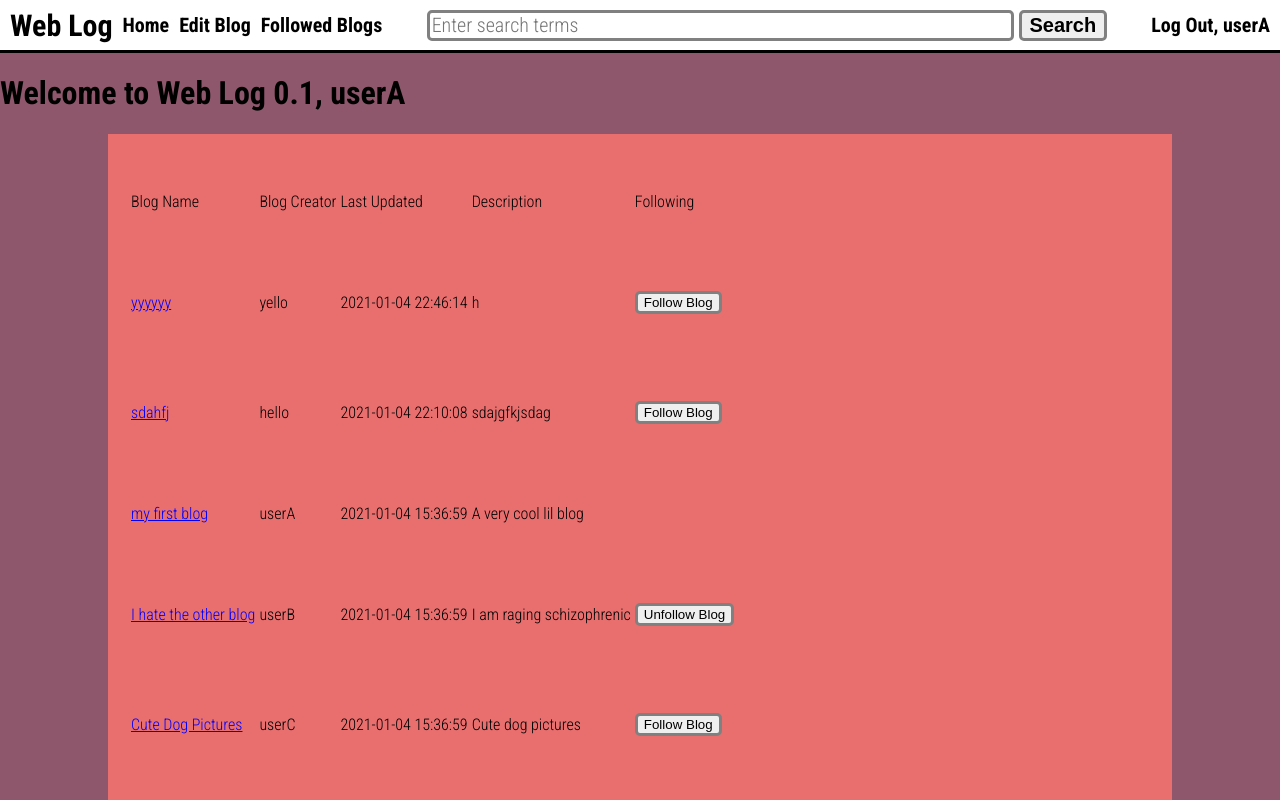
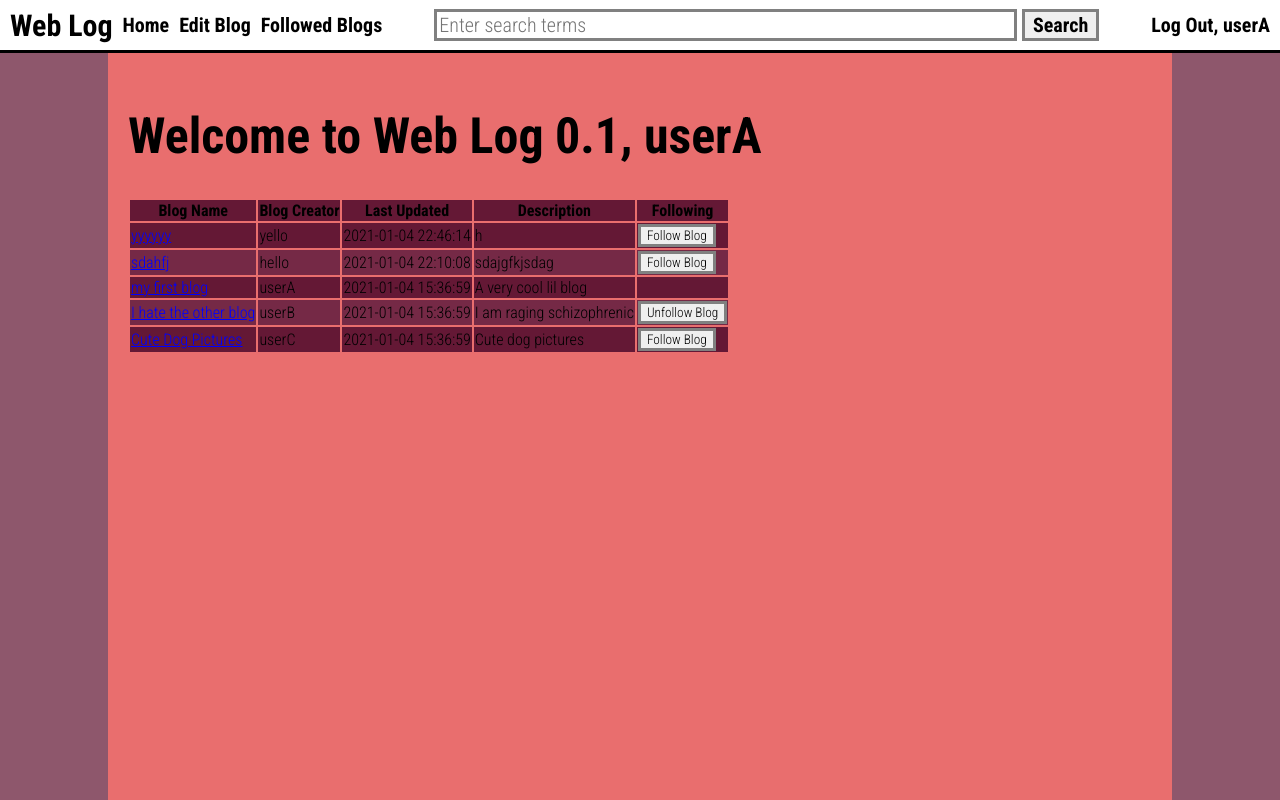
Before and after one commit to Ishq01/TeamRIID__dlup10_ichenadamczyk20_igupta10_rmui10, a Flask app: page /home in a window 1280 px wide. Run offline with Flask 2, Linux system fonts and the light colour scheme; a user stored in the database is signed in; data comes from the database, SQL or seed files in the repository.

Commit message:
bugfixing CSS

```diff
--- a/app/static/home.css
+++ b/app/static/home.css
@@ -12,3 +12,25 @@
         margin: 0;
     }
 }
+
+thead {
+    background-color: black;
+    color: white;
+}
+
+tr:nth-child(odd) {
+    background-color: #641835;
+    color: black;
+}
+
+tr:nth-child(even) {
+    background-color: #752946;
+    color: black;
+}
+
+td {
+    margin-left: 0;
+    margin-right: 0;
+    border-bottom-color: black;
+    border-top-color: black;
+}
--- a/app/static/login-page.css
+++ b/app/static/login-page.css
@@ -6,7 +6,6 @@
     width: clamp(400px, 33%, 600px);
     border-right: 6px solid #b16b6b;
     font-size: 30px;
-    flex: 1 1 auto;
 }
 
 input, textarea {
--- a/app/static/styles.css
+++ b/app/static/styles.css
@@ -12,14 +12,14 @@ html, body {
 body {
     background-color: #641835b9;
     display: flex;
-    flex-flow: column;
+    flex-direction: column;
+    align-items: stretch;
 }
 
 .container {
-    display: flex;
-    flex: 1 1 auto;
     background-color: #e96e6e;
     padding: 20px;
+    flex: 1 1 auto;
 }
 
 p {
@@ -62,7 +62,7 @@ input::placeholder {
 }
 
 input, textarea {
-    border-radius: 5px;
+    font-family: inherit;
     border-style: solid;
     border-color: grey;
     outline-color: grey;
--- a/app/templates/home.html
+++ b/app/templates/home.html
@@ -8,20 +8,24 @@ header.html
 
 REQUIRES
 blogs (list of dictionaries)
- -- blogs[i]["id"]          - ID of blog
- -- blogs[i]["name"]        - Name
- -- blogs[i]["username"]    - Username
- -- blogs[i]["description"] - Description of blog
- -- blogs[i]["datetime"]    - Datetime of latest entry (in human readable format)
- -- blogs[i]["following"]   - Whether the user is following this blog
-username - (String username of user)
-
-[if user wants to edit blog]
-SENDS to /my-blog by GET
+ -- blogs[i]["blogname"]        - Name of blog
+ -- blogs[i]["username"]        - Username
+ -- blogs[i]["blogdescription"] - Description of blog
+ -- blogs[i]["time"]            - Datetime of latest entry (in human readable format)
+error_msg - Error message
+username  - String username of user
+following - List of blog names that the user is following
 
 [if user wants to see an existing blog]
-SENDS to /home/<blogid> by GET
+SENDS to /home/blog/<username> by GET
 
+[if user wants to follow blog]
+SENDS to /follow/<username> by POST
+home - Submit button
+
+[if user wants to follow blog]
+SENDS to /unfollow/<username> by POST
+home - Submit button
 -->
 <!DOCTYPE html>
 <html>
@@ -34,17 +38,17 @@ SENDS to /home/<blogid> by GET
     <body>
         {% include 'header.html' %}
 
-        <h1>Welcome to Web Log 0.1, {{ username }}</h1>
-        {% if error_msg is defined %}
-            <p class="error-msg">{{ error_msg }}</p>
-        {% endif %}
+        <div class="container">
+            <h1 class="title">Welcome to Web Log 0.1, {{ username }}</h1>
+            {% if error_msg is defined %}
+                <p class="error-msg">{{ error_msg }}</p>
+            {% endif %}
 
-        <div class="container">
             {% if not blogs %}
                 <h3>No blogs created yet.</h3>
             {% else %}
                 <table>
-                    <tr><td>Blog Name</td> <td>Blog Creator</td> <td>Last Updated</td> <td>Description</td> <td>Following</td></tr>
+                    <thead><th>Blog Name</th> <th>Blog Creator</th> <th>Last Updated</th> <th>Description</th> <th>Following</th></thead>
                     {% for blog in blogs %}
                         <tr><td><a href="/home/blog/{{ blog['username'] }}">{{ blog["blogname"] }}</a></td>
                             <td>{{ blog["username"] }}</td>
```
